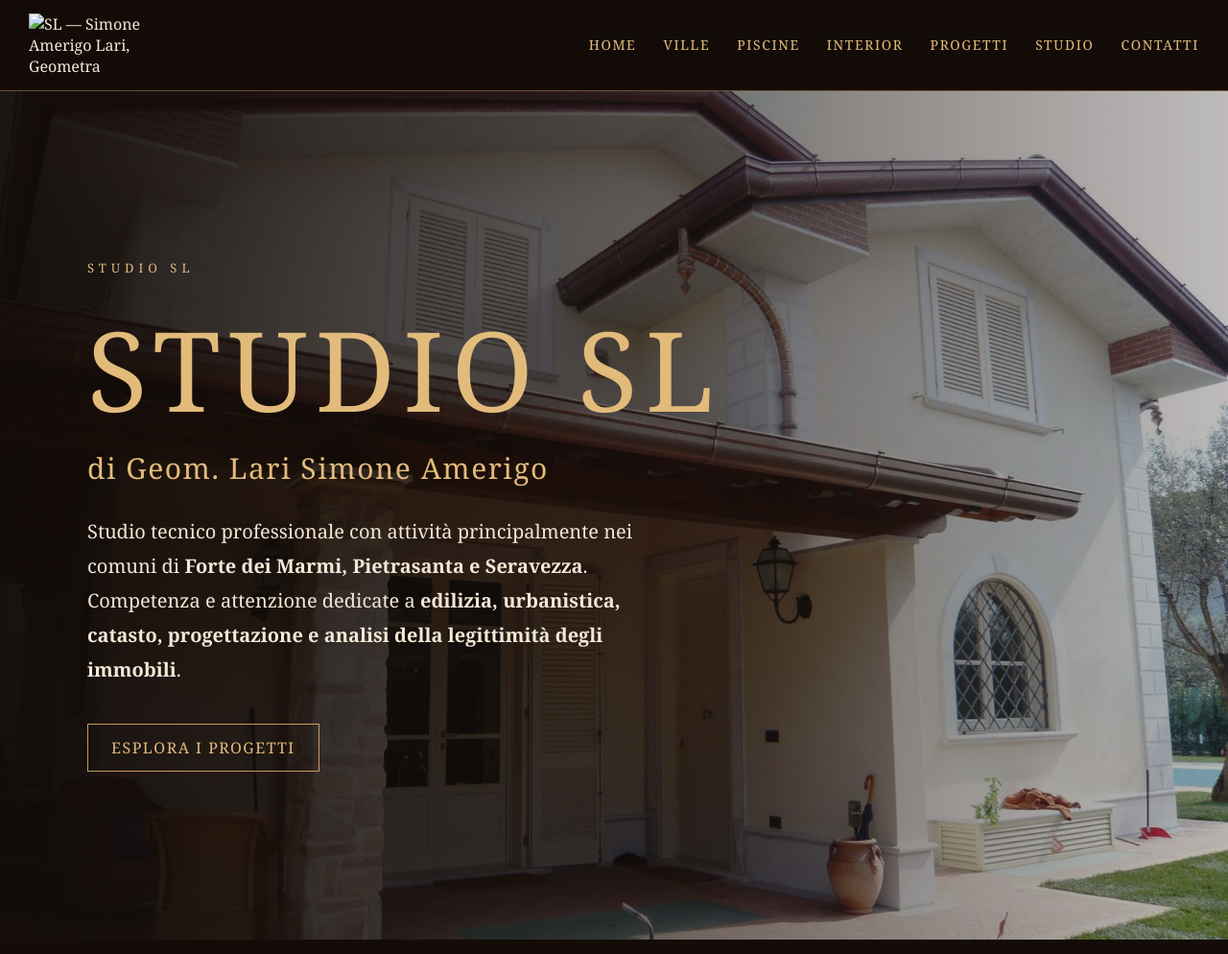
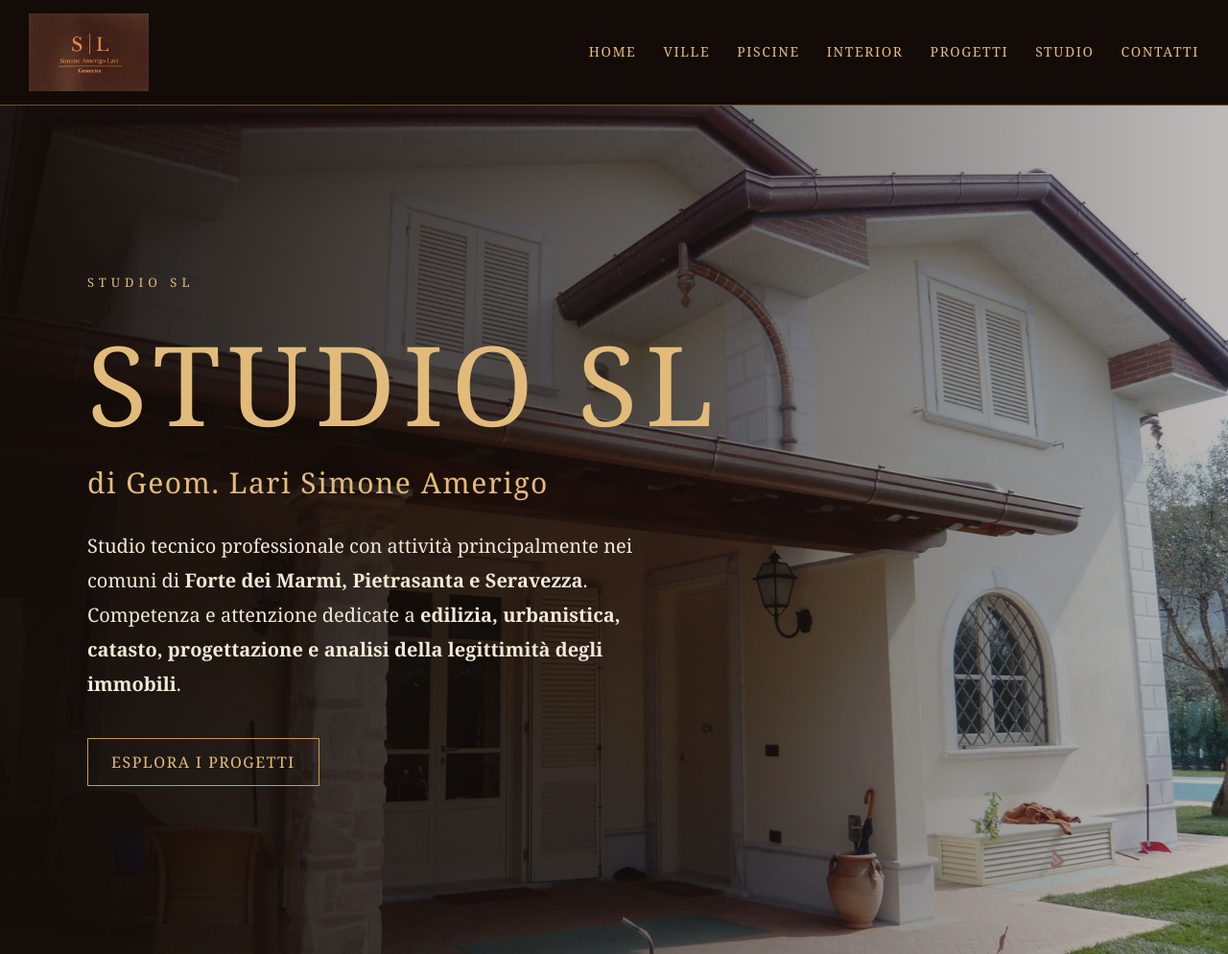
Before and after one commit to Studio-sl-70/studio-sl, a plain HTML site: page index.html in a window 1280 px wide. Shown: the top 994 px of the page at 96% size. Drawn offline with Linux system fonts and the light colour scheme; files whose address does not match are found by name.

Commit message:
Fix image source path in header

```diff
--- a/index.html
+++ b/index.html
@@ -20,7 +20,7 @@ footer{border-top:1px solid var(--line);padding:28px 30px;text-align:center;colo
 .project-block{margin-top:48px;padding-top:28px;border-top:1px solid var(--line)}.project-title{display:flex;justify-content:space-between;align-items:end;gap:25px;margin-bottom:24px}.project-title h3{margin:0 0 8px;color:var(--gold2);font-size:26px;font-weight:400;letter-spacing:1px}.project-title p{margin:0;color:#d8c6aa;line-height:1.6}.project-title .btn{margin-top:0;white-space:nowrap}@media(max-width:700px){.project-title{align-items:flex-start;flex-direction:column}.project-title .btn{white-space:normal}}
 </style></head>
 <body>
-<header><div class="nav"><a class="logo" href="#home"><img src="images/img_27.jpeg" alt="SL — Simone Amerigo Lari, Geometra"></a><nav><a href="#home">HOME</a><a href="#ville">VILLE</a><a href="#piscine">PISCINE</a><a href="#interior">INTERIOR</a><a href="#progetti">PROGETTI</a><a href="#studio">STUDIO</a><a href="#contatti">CONTATTI</a></nav></div></header>
+<header><div class="nav"><a class="logo" href="#home"><img src="img_27.jpeg" alt="SL — Simone Amerigo Lari, Geometra"></a><nav><a href="#home">HOME</a><a href="#ville">VILLE</a><a href="#piscine">PISCINE</a><a href="#interior">INTERIOR</a><a href="#progetti">PROGETTI</a><a href="#studio">STUDIO</a><a href="#contatti">CONTATTI</a></nav></div></header>
 <main>
 <section id="home" class="hero"><div class="hero-content"><div class="eyebrow">STUDIO SL</div><h1>STUDIO SL</h1><div class="sub">di Geom. Lari Simone Amerigo</div><p>Studio tecnico professionale con attività principalmente nei comuni di <strong>Forte dei Marmi, Pietrasanta e Seravezza</strong>. Competenza e attenzione dedicate a <strong>edilizia, urbanistica, catasto, progettazione e analisi della legittimità degli immobili</strong>.</p><a class="btn" href="#ville">ESPLORA I PROGETTI</a></div></section>
 
```
